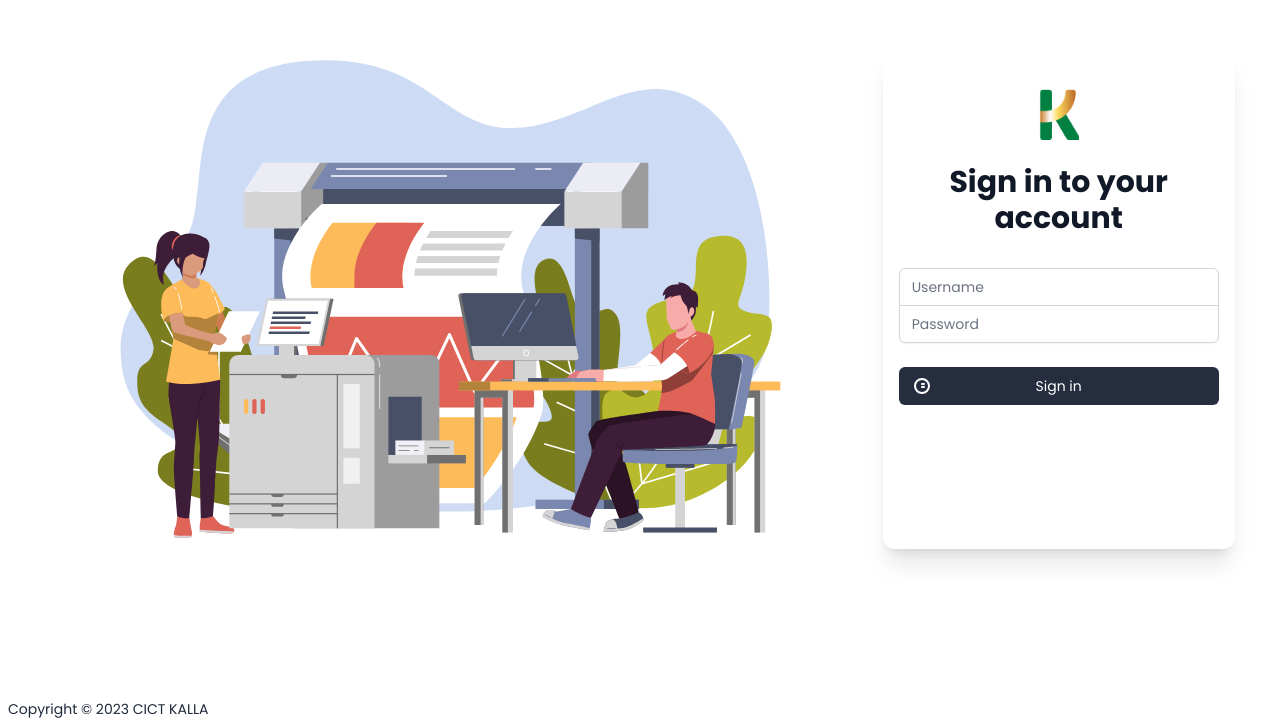
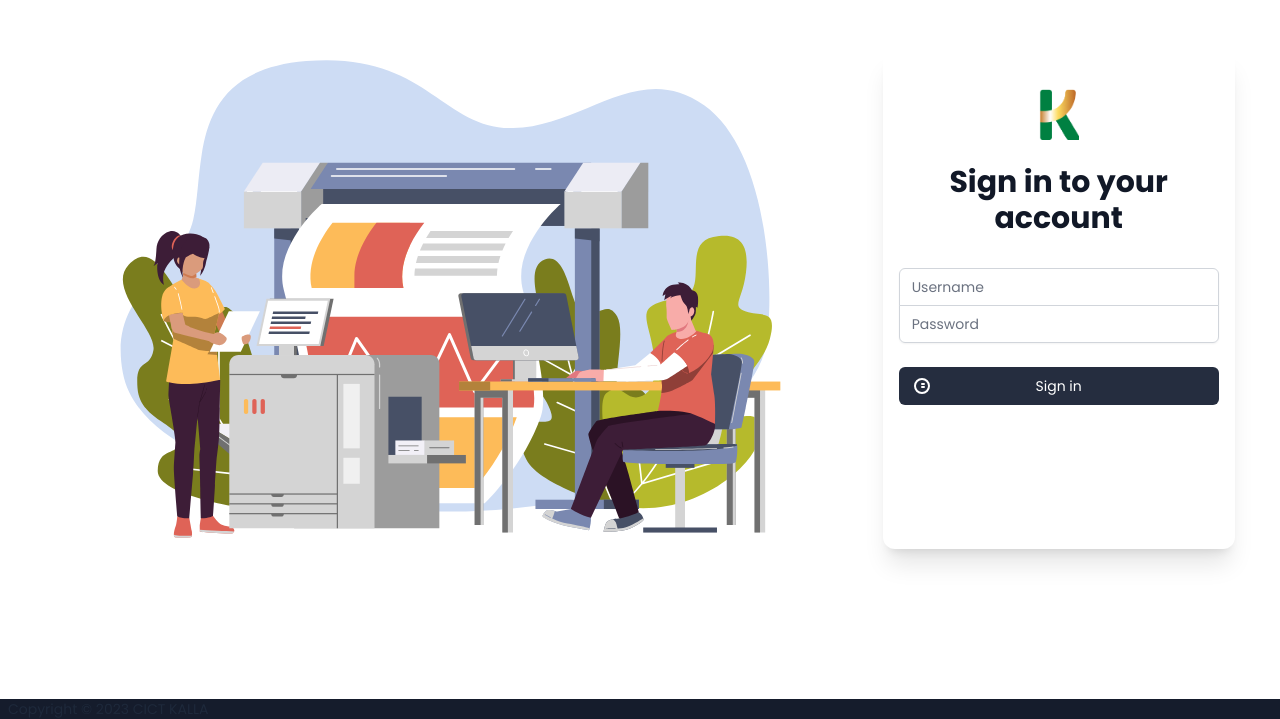
Before and after one commit to ymahendraa/front-end-rumah-duka, a Next.js app: page /login in a window 1280 px wide. Shown: the part 101-820 px from the top of the page. Built offline with nearby package versions, Linux system fonts and the light colour scheme; no server answers.

Commit message:
style (component): unauthorized style (component): login/layout.tsx

```diff
--- a/app/(public)/login/layout.tsx
+++ b/app/(public)/login/layout.tsx
@@ -6,7 +6,7 @@ const LoginLayout: React.FC<LoginLayoutProps> = ({ children }) => {
   return (
     <div className="w-full">
       <div>{children}</div>
-      <div className="login-footer bg-white text-slate-800 text-sm md:text-md pl-2">
+      <div className="login-footer bg-base text-slate-800 text-sm md:text-md pl-2">
         <p>Copyright &copy; 2023 CICT KALLA</p>
       </div>
     </div>
--- a/app/unauthorized/page.tsx
+++ b/app/unauthorized/page.tsx
@@ -18,7 +18,7 @@ const UnauthorizedPage: React.FC = () => {
         <Section className="flex flex-col items-center justify-center w-full h-screen bg-gray-100">
             <Image src="./401.svg" alt="unauthorized" width={500} height={500} />
             <p className="text-lg text-gray-600 mb-8">You do not have permission to access this page.</p>
-            <Button className="px-4 py-1 bg-secondary text-white text-sm rounded-lg hover:bg-secondaryDark" onClick={handleBack}>Go back</Button>
+            <Button className="px-4 py-1 bg-secondary text-white text-sm rounded-lg hover:bg-secondary-dark" onClick={handleBack}>Go back</Button>
         </Section>
     );
 };
```
